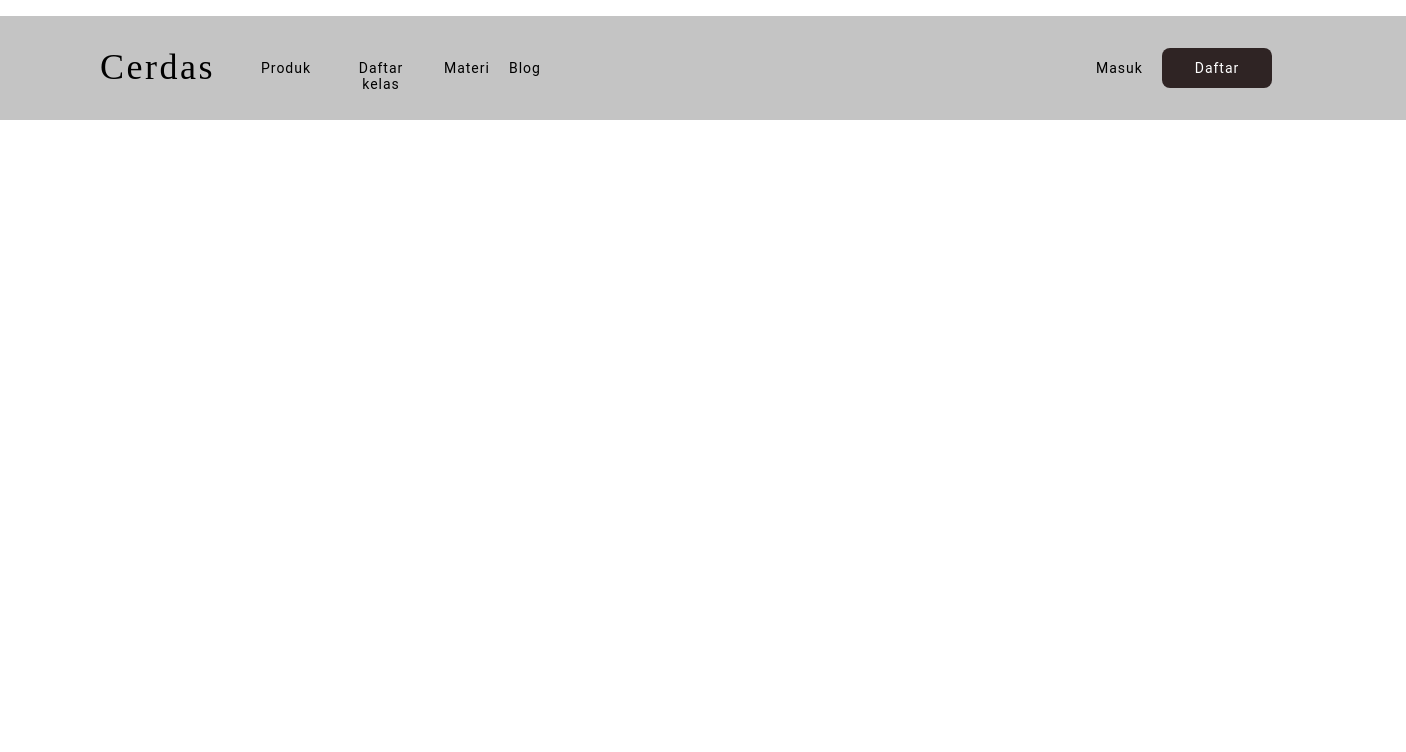
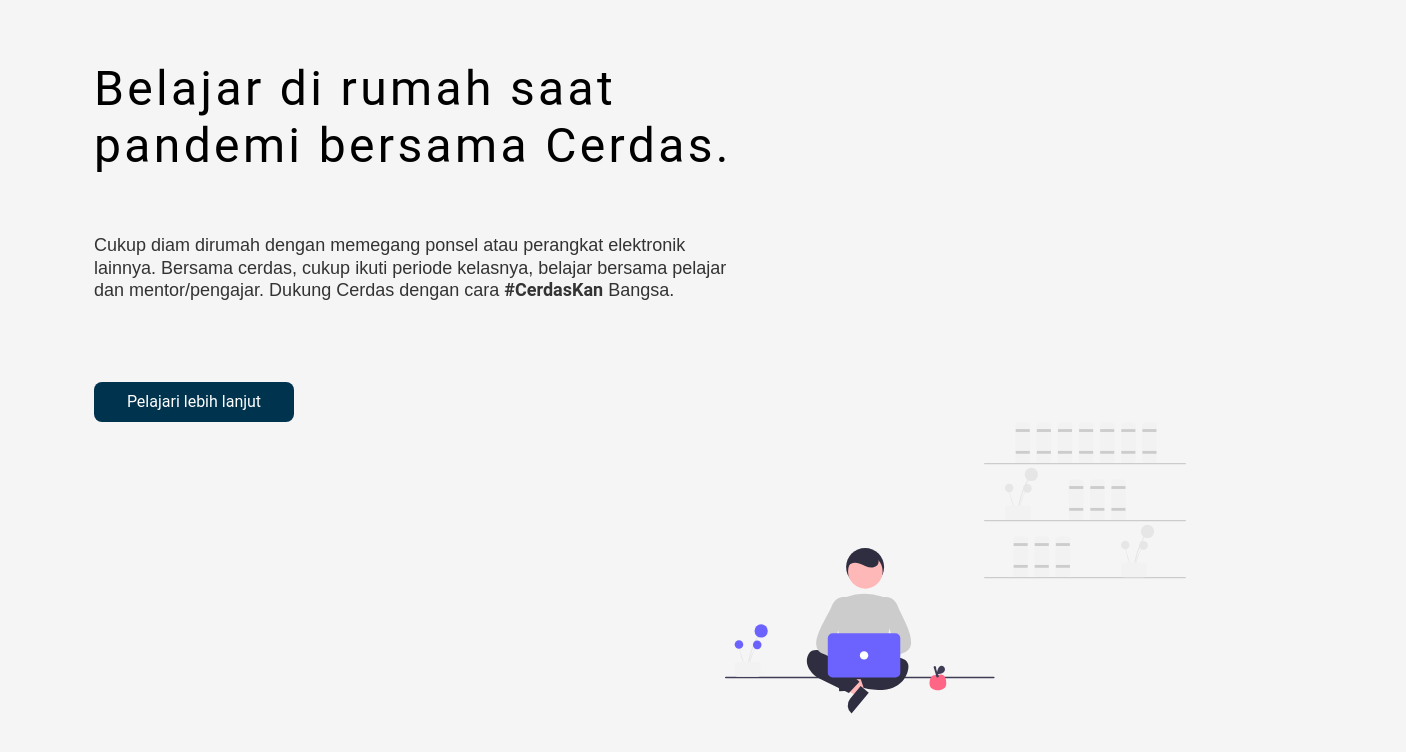
Before and after one commit to kentok1234/PWEB_Cerdas, a plain HTML site: page index.html in a window 1280 px wide. Shown: the whole page, 1406 px wide, since content can reach past the window. Drawn offline with Linux system fonts and the light colour scheme.

Commit message:
Revert "eaaa"
This reverts commit 924411ade9df72edf81fbf147f6b9d86dcf900b1.

```diff
--- a/index.html
+++ b/index.html
@@ -7,15 +7,16 @@
     <link rel="stylesheet" href="style.css">
 </head>
 <body>
-    <ul>
-        <li><a class="active" href="#home">Cerdas</a></li>
-        <li><a class="produk" href="#produk">Produk</a></li>
-        <img class="segitiga" src="vector 2.png" >
-        <li><a class="kelas" href="#daftarKelas">Daftar kelas</a></li>
-        <li><a class="materi" href="#materi">Materi</a></li>
-        <li><a class="blog" href="#blog">Blog</a></li>
-        <li style="float:right"><a class="regist1" href="#register">Daftar</a></li>
-        <li style="float:right"><a class="login" href="#login">Masuk</a></li>
-    </ul>
+    <header>
+        <div class="container">
+            <div id="text-header">
+                <h1>Belajar di rumah saat pandemi bersama Cerdas.</h1>
+                <p>Cukup diam dirumah dengan memegang ponsel atau perangkat elektronik lainnya. Bersama cerdas, cukup ikuti periode kelasnya, belajar bersama pelajar dan mentor/pengajar. Dukung Cerdas dengan cara <span class="bold">#CerdasKan</span> Bangsa.</p>
+                <a href="#" class="btn">Pelajari lebih lanjut</a>
+            </div>
+            <img src="img/undraw_Freelancer_re_irh4.svg" alt="">
+            <div class="clear"></div>
+        </div>
+    </header>
 </body>
 </html>
--- a/style.css
+++ b/style.css
@@ -1,103 +1,57 @@
+* {
+    font-family: 'Roboto', sans-serif;
+    margin: 0;
+    padding: 0;
+    box-sizing: border-box;
+}
+a {
+    text-decoration: none;
+}
 ul {
-    list-style-type: none;
-    position: absolute;
-    width: 1366px;
-    height: 104px;
-    left: 0px;
-    top: 0px;
-    background: #C4C4C4;
-  }
-
-li {
+    list-style: none;
+}
+.clear {
+    clear: both;
+}
+body {
+    background-color: #F6F5F5;
+}
+.container {
+    padding:60px 94px;
+}
+#text-header {
+    width: 645px;
     float: left;
+    text-align: left;
 }
-
-li a.produk {
-    position: absolute;
-    width: 50px;
-    height: 16px;
-    left: 261px;
-    top: 44px;
+#text-header h1 {
+    font-size: 48px;
+    font-weight: normal;
+    letter-spacing: 0.07em;
 }
-
-img.segitiga {
-    position: absolute;
-    width: 6px;
-    height: 3px;
-    left: 312px;
-    top: 52px;
-
+#text-header p {
+    font-family: 'Spartan', sans-serif;
+    font-size: 18px;
+    line-height: 125%;
+    color: #333333;
+    width: 634px; margin-top: 60px;
 }
-li a.kelas {
-    position: absolute;
-    width: 86px;
-    height: 16px;
-    left: 338px;
-    top: 44px;
+.bold {
+    font-weight: bold;
 }
-
-li a.materi {
-    position: absolute;
-    width: 45px;
-    height: 16px;
-    left: 444px;
-    top: 44px;
+header img {
+    width: 461px; height: 292px;
+    float: right;
 }
-
-li a.blog {
-    position: absolute;
-    width: 31px;
-    height: 16px;
-    left: 509px;
-    top: 44px;
+#text-header a {
+    margin-top: 80px;
+    background-color: #00334E;
 }
-li a.regist1  {
-    border: 2px;
-    position: absolute;
-    width: 110px;
-    height: 40px;
-    left: 1162px;
-    top: 32px;
-    background: #2F2424;
+.btn {
+    width: 200px; height: 40px;
+    color: white;
+    line-height: 40px;
+    text-align: center;
     border-radius: 8px;
-    display: flex;
-    justify-content: center;
-    align-items: center;
-    letter-spacing: 0.07em;
-    color:white
+    display: inline-block;
 }
-
-li a.login{
-    position: absolute;
-    width: 46px;
-    height: 16px;
-    left: 1096px;
-    top: 44px;
-}
-
-li a {
-    display: block;
-    color: black;
-    text-align: center;
-    text-decoration: none;
-    font-family: Roboto;
-    font-style: normal;
-    font-weight: normal;
-    font-size: 14px;
-    line-height: 16px;
-    letter-spacing: 0.07em;
-  }
-li a.active {
-    position: absolute;
-    width: 127px;
-    height: 51px;
-    left: 94px;
-    top: 26px;
-    font-family: Coda;
-    font-style: normal;
-    font-weight: normal;
-    font-size: 36px;
-    line-height: 51px;
-    letter-spacing: 0.07em;
-    color: #000000;
-  }
```
Also changed, not shown: img/Vector 2.png (deleted), 1 other file.
